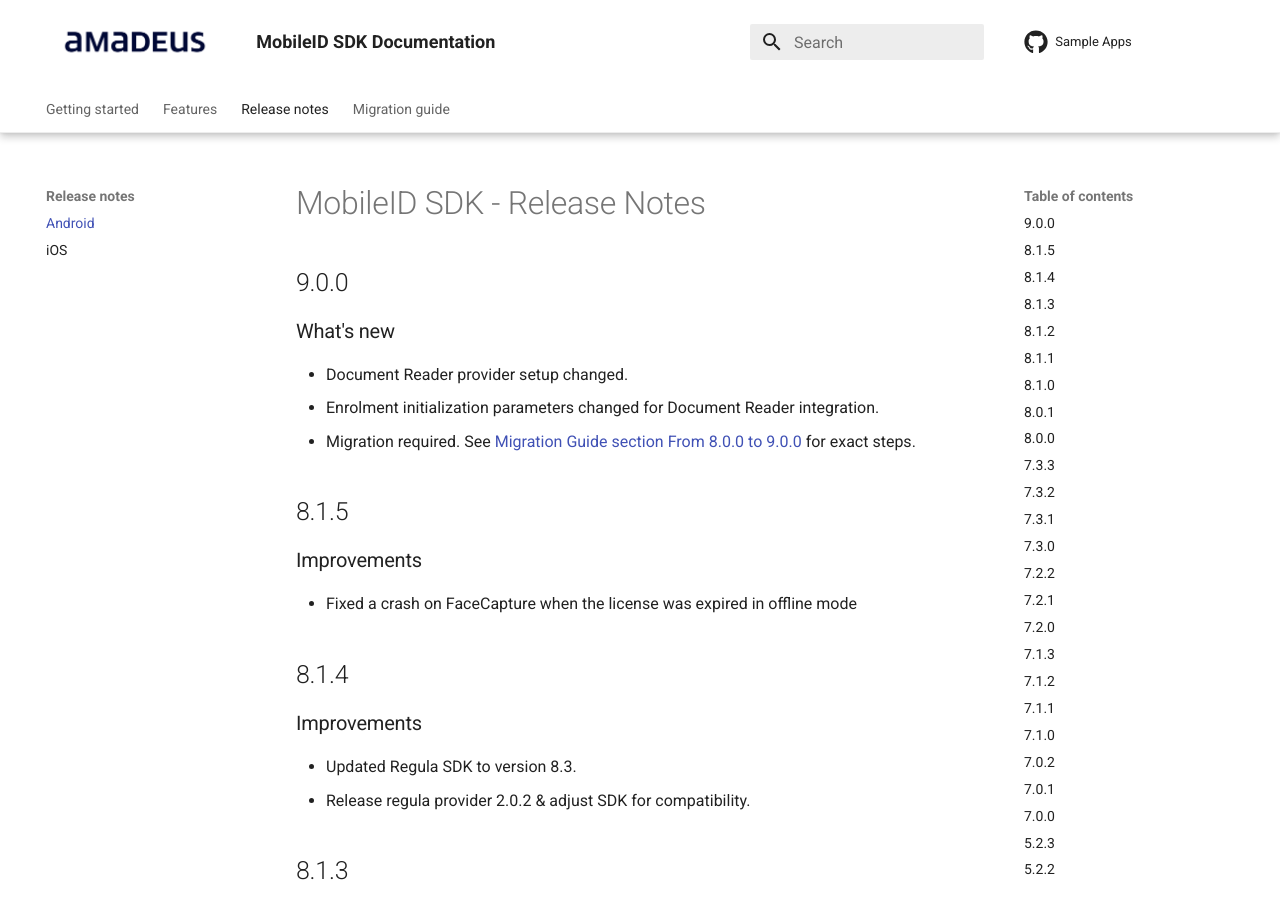
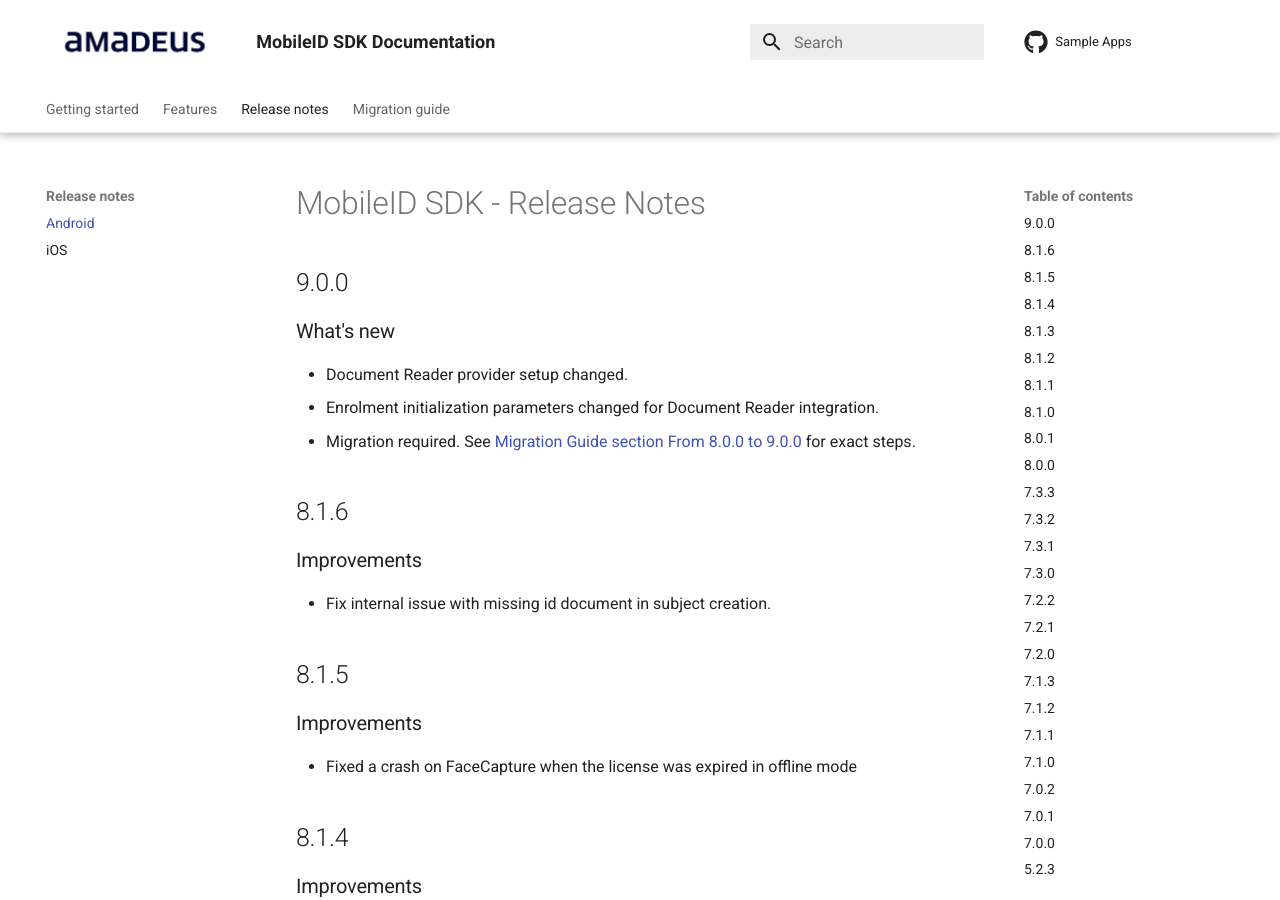
Before and after one commit to vbmobile/mobile-id-documentation, an MkDocs documentation site: the page built from docs/ReleaseNotes/ReleaseNotes_Android.md, in a window 1280 px wide and 900 px high. Built offline with MkDocs 1.6.1 and Material for MkDocs 9.7.7, drawn with Linux system fonts in a browser that asks for light colours; the version menu is left out.

Commit message:
TRAVELERID-14248 - Add version 8.1.6

```diff
--- a/docs/ReleaseNotes/ReleaseNotes_Android.md
+++ b/docs/ReleaseNotes/ReleaseNotes_Android.md
@@ -7,6 +7,12 @@
 - Document Reader provider setup changed.
 - Enrolment initialization parameters changed for Document Reader integration.
 - Migration required. See [Migration Guide section From 8.0.0 to 9.0.0](../MigrationGuide/MigrationGuide_Android.md#from-800-to-900) for exact steps.
+
+## 8.1.6
+
+### Improvements
+
+- Fix internal issue with missing id document in subject creation.
 
 ## 8.1.5
 
```
